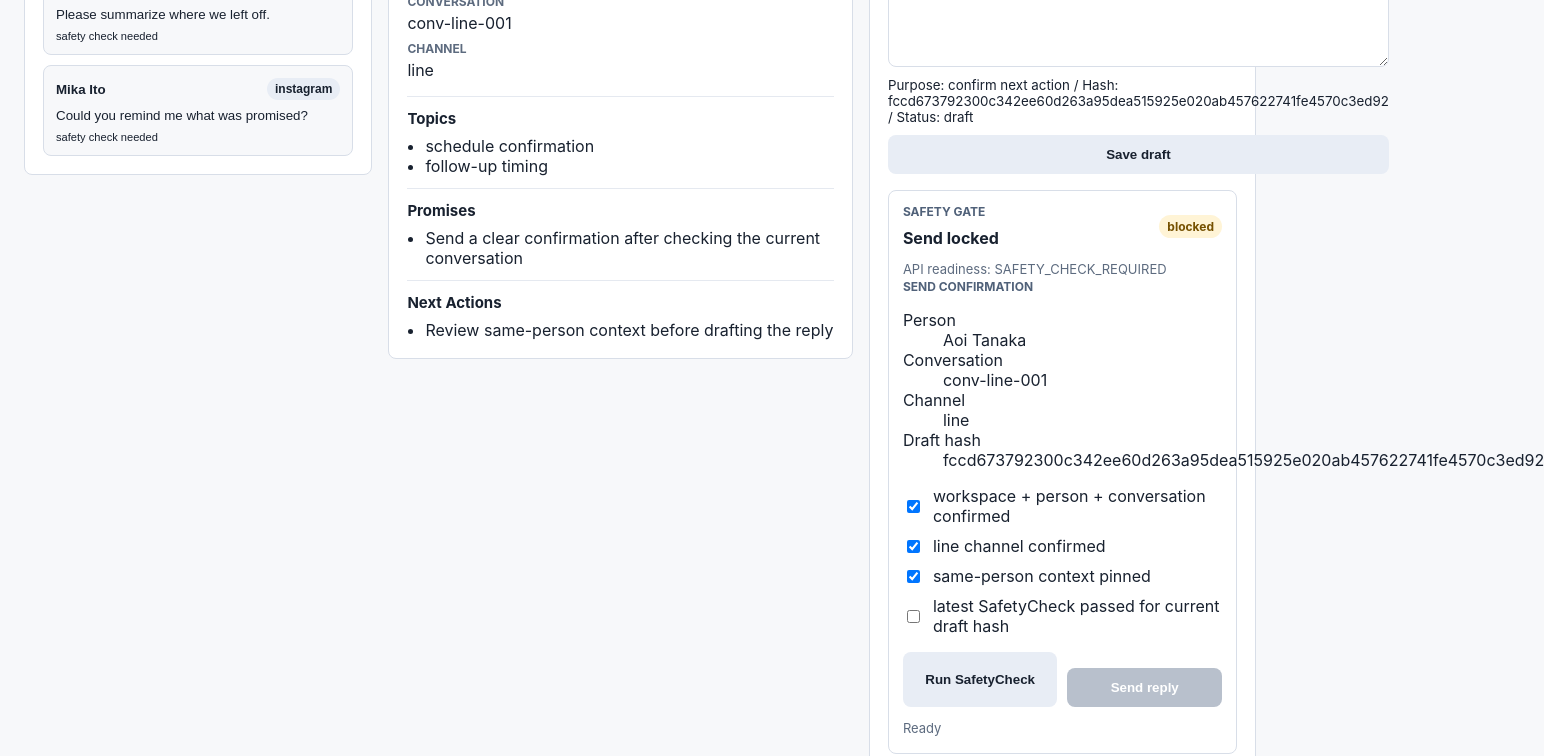
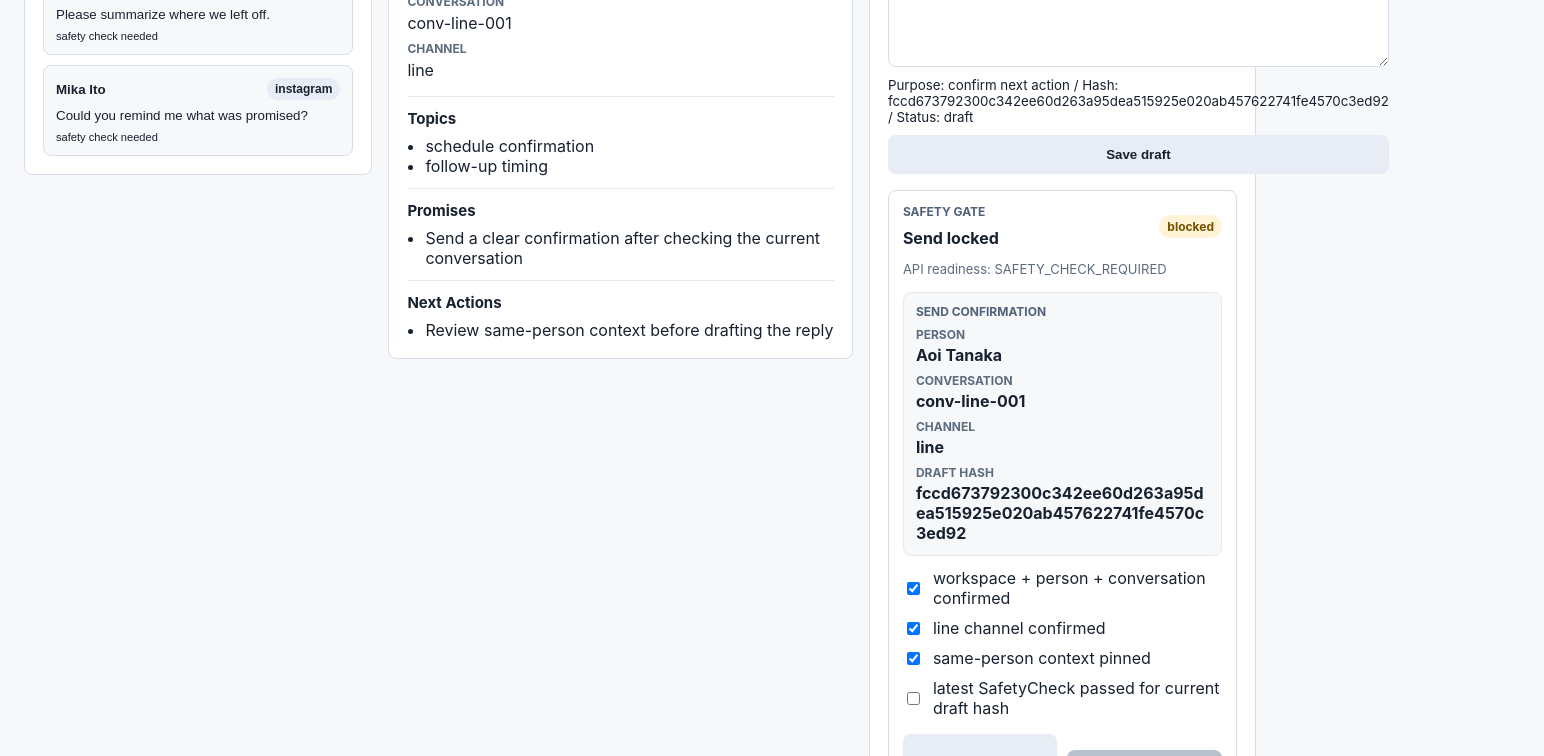
Before and after one commit to karukimori-wq/Communication-Planner, a Next.js app: page / in a window 1280 px wide. Shown: the part 433-1189 px from the top of the page, 1544 px wide, since content can reach past the window. Built offline with nearby package versions, Linux system fonts and the light colour scheme.

Commit message:
Style dashboard send confirmation summary

```diff
--- a/src/app/styles.css
+++ b/src/app/styles.css
@@ -236,6 +236,38 @@ p {
   border-color: #2d8a57;
 }
 
+.send-confirmation-card {
+  background: #f7f8fa;
+  border: 1px solid #e5e9f0;
+  border-radius: 8px;
+  margin: 12px 0;
+  padding: 12px;
+}
+
+.send-confirmation-card dl {
+  display: grid;
+  gap: 8px;
+  margin: 0;
+}
+
+.send-confirmation-card div {
+  display: grid;
+  gap: 3px;
+}
+
+.send-confirmation-card dt {
+  color: #5d6b7f;
+  font-size: 12px;
+  font-weight: 700;
+  text-transform: uppercase;
+}
+
+.send-confirmation-card dd {
+  font-weight: 700;
+  margin: 0;
+  overflow-wrap: anywhere;
+}
+
 .status-pill.warning {
   background: #fff4d6;
   color: #765100;
```
